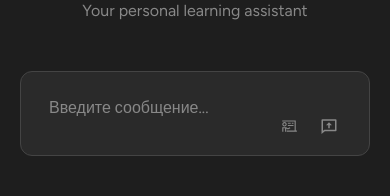
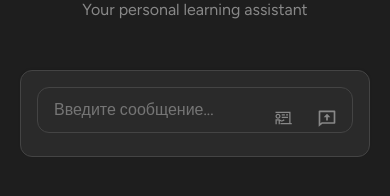
Before and after one commit to Maricvs/CRIDANSE, a React (Vite) app in the folder frontend/: page / in a window 390 px wide. Shown: the part 502-698 px from the top of the page. Built offline with nearby package versions, Linux system fonts and the light colour scheme.

Commit message:
chat_input_v3

```diff
--- a/frontend/src/ChatField.css
+++ b/frontend/src/ChatField.css
@@ -277,15 +277,18 @@
 
 @media (max-width: 767px) {
   .chat-wrapper {
-    padding-left: 0;
-    transition: padding-left 0.3s ease;
-    min-height: 100vh;
+    display: flex;
+    flex-direction: column;
+    height: 100vh;
     height: -webkit-fill-available;
-    padding-bottom: 120px;
-    position: relative;
-    background-color: var(--bg-color);
+    padding-bottom: 80px;
     overflow-y: auto;
-    -webkit-overflow-scrolling: touch;
+  }
+
+  .chat-messages {
+    flex: 1;
+    overflow-y: auto;
+    padding-bottom: 100px;
   }
 
   .chat-field {
@@ -293,60 +296,51 @@
     bottom: 0;
     left: 0;
     right: 0;
+    width: 100%;
+    max-width: 100%;
+    margin: 0;
     padding: 12px;
+    border-radius: 0;
+    border-left: none;
+    border-right: none;
+    border-bottom: none;
     background-color: #1e1e1e;
-    z-index: 1000;
-    border-top: 1px solid #333;
-    border-radius: 0;
-    margin: 0;
-    width: 100%;
-    box-sizing: border-box;
+    box-shadow: 0 -1px 2px rgba(0, 0, 0, 0.1);
   }
 
   .input-container {
-    position: relative;
-    width: 100%;
+    padding: 0;
     margin: 0;
-    padding: 0;
   }
 
   textarea {
-    width: 100%;
+    padding: 12px 90px 12px 16px;
     min-height: 44px;
-    padding: 10px 80px 10px 12px;
-    font-size: 16px;
-    line-height: 1.25;
-    border: 1px solid #444;
-    border-radius: 12px;
+    border-radius: 20px;
     background-color: #2a2a2a;
-    color: white;
-    resize: none;
-    outline: none;
-    box-sizing: border-box;
   }
 
   .action-buttons {
-    position: absolute;
-    right: 8px;
-    top: 50%;
-    transform: translateY(-50%);
-    display: flex;
-    gap: 8px;
-    margin: 0;
+    right: 12px;
   }
 
   .chat-action-button {
-    width: 32px;
-    height: 32px;
+    width: 36px;
+    height: 36px;
     padding: 0;
-    font-size: 18px;
+    display: flex;
+    align-items: center;
+    justify-content: center;
+    font-size: 20px;
     background: transparent;
+    border: none;
     color: #888;
   }
+}
 
-  .chat-messages {
-    padding-bottom: calc(80px + env(safe-area-inset-bottom));
-    margin-bottom: env(safe-area-inset-bottom);
+@media (max-width: 767px) and (display-mode: standalone) {
+  .chat-field {
+    padding-bottom: calc(12px + env(safe-area-inset-bottom));
   }
 }
 
@@ -364,7 +358,6 @@
 
 .chat-field {
   max-width: 768px;
-  margin: auto;
   width: 100%;
   padding: 1rem;
   background-color: #1e1e1e;
@@ -378,43 +371,37 @@
 }
 
 .input-container {
-  gap: 12px;
+  position: relative;
+  width: 100%;
+  margin: 0 auto;
   max-width: 768px;
-  margin: 0 auto;
-  position: relative;
 }
 
 textarea {
-  flex: 1;
-  width: -webkit-fill-available;
+  width: 100%;
   min-height: 44px;
   max-height: 200px;
+  padding: 12px 100px 12px 16px;
   font-size: 16px;
   line-height: 1.25;
-  border: none;
+  border: 1px solid #444;
   border-radius: 12px;
-  background-color: transparent;
+  background-color: #2a2a2a;
   color: white;
   resize: none;
   outline: none;
   font-family: 'Figtree', sans-serif;
-}
-
-textarea:focus {
-  border-color: #666;
-}
-
-textarea::placeholder {
-  color: #888;
+  box-sizing: border-box;
 }
 
 .action-buttons {
+  position: absolute;
+  right: 8px;
+  top: 50%;
+  transform: translateY(-50%);
   display: flex;
   align-items: center;
-  justify-content: flex-end;
   gap: 8px;
-  margin-top: 0.5rem;
-  width: 100%;
 }
 
 /* Стиль для первого сообщения в чате */
```
